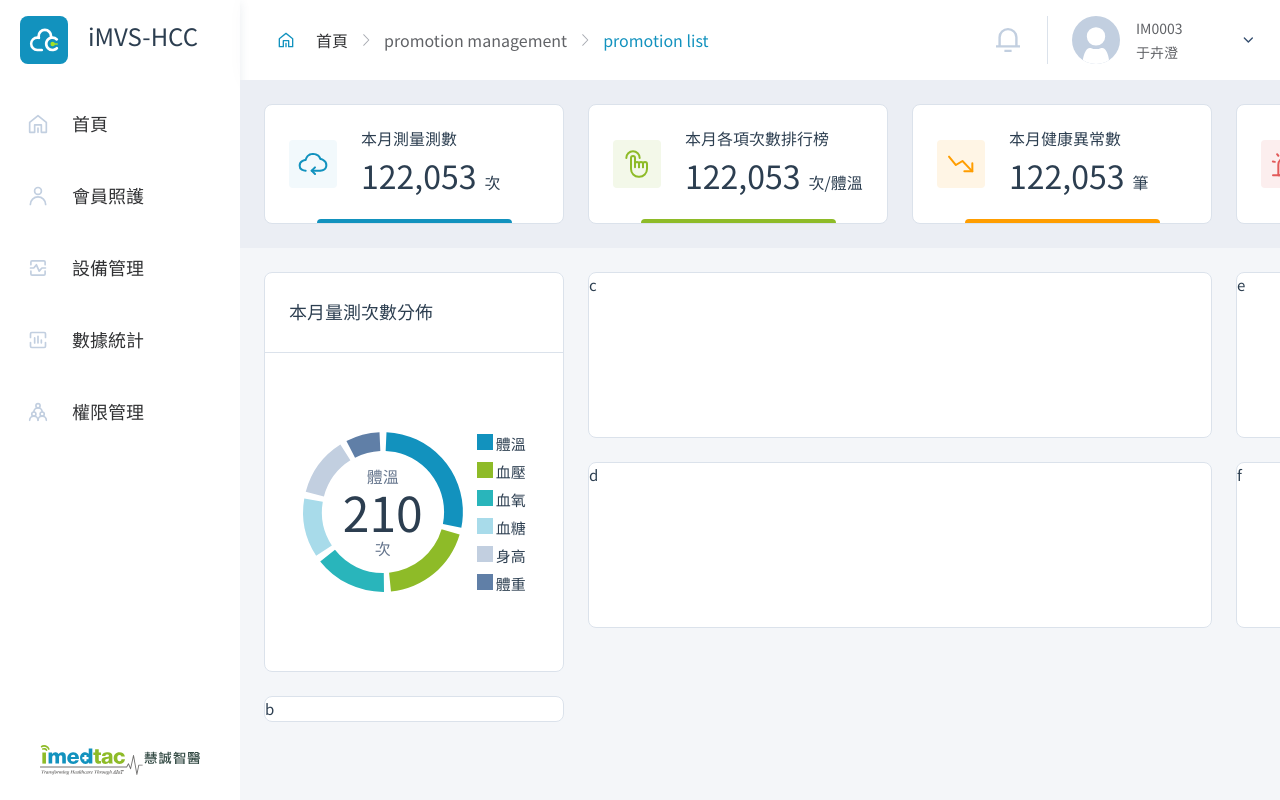
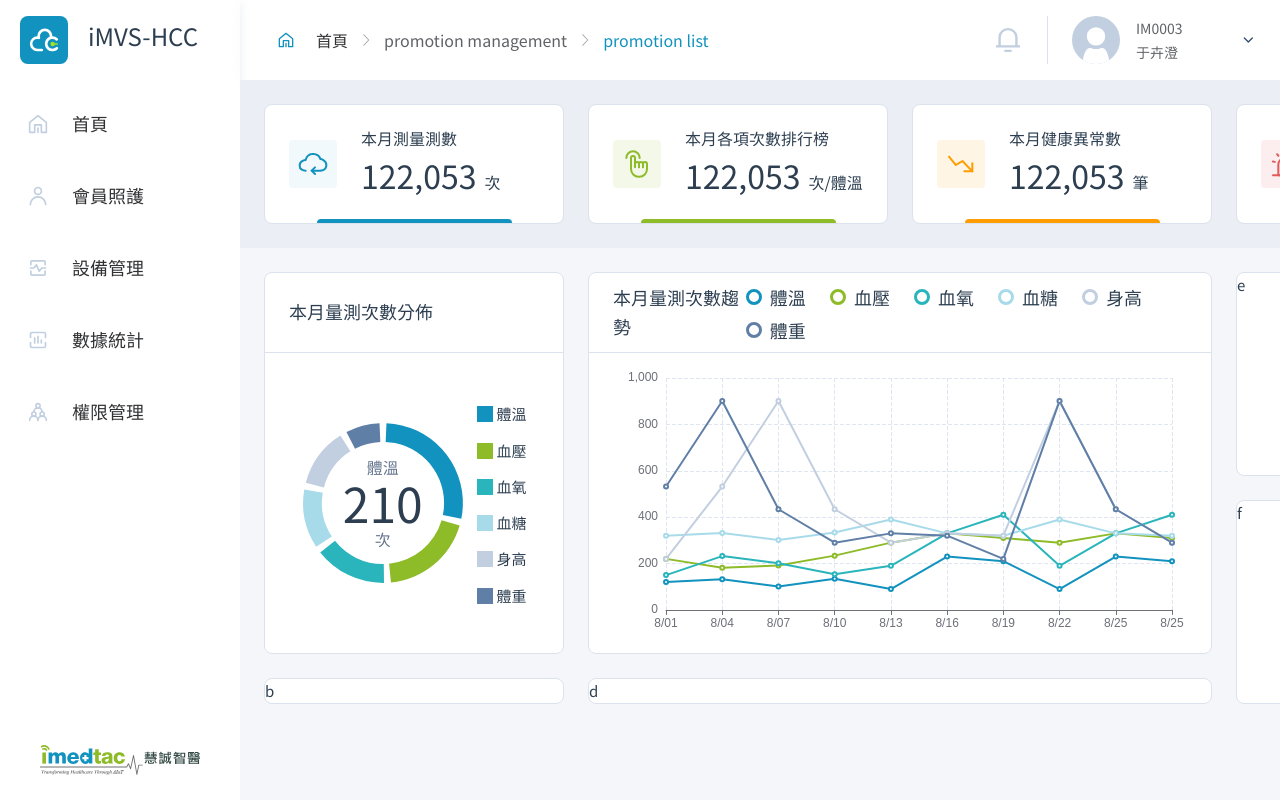
Before and after one commit to arashi5irene/bbAdmin, a Vue app: page /home in a window 1280 px wide. Built offline with nearby package versions, Linux system fonts and the light colour scheme.

Commit message:
feat linechart

```diff
--- a/src/components/HomeChart.vue
+++ b/src/components/HomeChart.vue
@@ -4,10 +4,10 @@
             <div class="cardTitle">
                 <p>本月量測次數分佈</p>
             </div>
-            <div class="p-6 w-full flex items-center" >
+            <div class="p-6 w-full h-[300px] flex items-center" >
                 <div class='relative w-3/4'>
-                    <div class="w-full flex justify-center">
-                        <div ref="chart" style="width: 100%; height: 270px" />
+                    <div class="w-full flex items-center">
+                        <div ref="pieChart1" style="width: 100%; height: 270px" />
                     </div>
                     <div class="absolute top-0 bottom-0 left-0 right-0 m-auto h-24">
                         <div class="w-full text-base text-center" style="color:#65758D">體溫</div>
@@ -15,10 +15,10 @@
                         <div class="w-full text-base text-center" style="color:#65758D">次</div>
                     </div>
                 </div>
-                <div class="list-nones w-1/4s">
-                    <div v-for="(item, i) in chartData" :key="i" class="w-full pt-1">
-                        <div class="w-4 h-4 inline-block" :style="getBgColorStyle(i)"></div>
-                        {{ item.name }}
+                <div class="list-nones w-1/4 h-4/5 flex flex-col justify-between">
+                    <div v-for="(item, i) in pieChart1tData" :key="i" class="w-full pt-1 flex items-center">
+                        <div class="w-4 h-4 inline-block mr-1" :style="getBgColorStyle(i)"></div>
+                        <p class="leading-4 inline-block">{{ item.name }}</p>
                     </div>
                 </div>
             </div>
@@ -27,7 +27,20 @@
         <div class="card w-full">b</div>
     </div>
     <div class="flex w-1/2 flex-wrap min-w-[648px]">
-        <div class="card w-full">c</div>
+        <div class="card w-full">
+            <div class="cardTitle flex justify-between">
+                <p>本月量測次數趨勢</p>
+                <div>
+                    <div v-for="(item, i) in pieChart1tData" :key="i" class="inline-block pt-1 mr-6">
+                        <div class="w-4 h-4 inline-block rounded-full border-solid mr-1" :style="getBorderColorStyle(i)"></div>
+                        {{ item.name }}
+                    </div>
+                </div>
+            </div>
+            <div class="p-6 w-full flex items-center h-[300px]" >
+                <div ref="lineChart1" style="width: 100%; height: 270px" />
+            </div>
+        </div>
         <div class="card w-full">d</div>
     </div>
 </template>
@@ -36,26 +49,105 @@ import {ref, onMounted} from 'vue'
 import * as echarts from 'echarts/core';
 import {
   TooltipComponent,
-  TooltipComponentOption,
-  LegendComponent,
-  LegendComponentOption
+  ToolboxComponent,
+  GridComponent
 } from 'echarts/components';
-import { PieChart, PieSeriesOption } from 'echarts/charts';
-import { LabelLayout } from 'echarts/features';
+import { PieChart,LineChart } from 'echarts/charts';
+import { UniversalTransition } from 'echarts/features';
 import { CanvasRenderer } from 'echarts/renderers';
 
 // 注册必须的组件
 echarts.use([
 TooltipComponent,
-  LegendComponent,
+  GridComponent,
   PieChart,
+  LineChart,
   CanvasRenderer,
-  LabelLayout
+  UniversalTransition
 ]);
 
-
-const chart = ref(null)
-const chartData = ref([
+const chartColor=ref(['#1292BE','#8EBB28','#29B5BB','#A8DBEA','#C2CFE0','#607FA7'])
+const lineChart1 = ref(null)
+const lineChart1Data = ref( [
+    {
+      name: '體溫',
+      type: 'line',
+      data: [120, 132, 101, 134, 90, 230, 210, 90, 230, 210]
+    },
+    {
+      name: '血壓',
+      type: 'line',
+      data: [220, 182, 191, 234, 290, 330, 310, 290, 330, 310]
+    },
+    {
+      name: '血氧',
+      type: 'line',
+      data: [150, 232, 201, 154, 190, 330, 410, 190, 330, 410]
+    },
+    {
+      name: '血糖',
+      type: 'line',
+      data: [320, 332, 301, 334, 390, 330, 320, 390, 330, 320]
+    },
+    {
+      name: '身高',
+      type: 'line',
+      data: [220, 532, 901, 434, 290, 330, 320, 901, 434, 290]
+    }
+    ,
+    {
+      name: '體重',
+      type: 'line',
+      data: [532, 901, 434, 290, 330, 320, 220, 901, 434, 290]
+    }
+  ])
+  function renderLineChart1() {
+    const myChart = echarts.init(lineChart1.value)
+    const option = {
+  tooltip: {
+    trigger: 'axis'
+  },
+  grid: {
+    // show:true,
+    top:10,
+    left: 15,
+    right: 15,
+    bottom: '3%',
+    containLabel: true
+  },
+  toolbox: {
+    feature: {
+      saveAsImage: {}
+    }
+  },
+  xAxis: {
+    type: 'category',
+    boundaryGap: false,
+    data: ['8/01', '8/04', '8/07', '8/10', '8/13', '8/16', '8/19', '8/22', '8/25', '8/25'],
+    splitLine:{
+        show:true,
+        interval :0,
+        lineStyle:{
+            type:'dashed'
+        }
+    },
+  },
+  yAxis: {
+    type: 'value',
+    splitLine:{
+        show:true,
+        lineStyle:{
+            type:'dashed'
+        }
+    },
+  },
+  color:chartColor.value,
+  series: lineChart1Data.value
+    }
+    myChart.setOption(option)
+  }
+const pieChart1 = ref(null)
+const pieChart1tData = ref([
         { value: 1048, name: '體溫' },
         { value: 735, name: '血壓' },
         { value: 580, name: '血氧' },
@@ -63,9 +155,8 @@ const chartData = ref([
         { value: 484, name: '身高' },
         { value: 300, name: '體重' }
       ])
-const chartColor=ref(['#1292BE','#8EBB28','#29B5BB','#A8DBEA','#C2CFE0','#607FA7'])
-function render() {
-  const myChart = echarts.init(chart.value)
+function renderPieChart1() {
+  const myChart = echarts.init(pieChart1.value)
 
   const option = {
 
@@ -100,17 +191,21 @@ function render() {
         show: false
       },
       color:chartColor.value,
-      data: chartData.value
+      data:pieChart1tData.value
     }
   ]
   }
 
   myChart.setOption(option)
 }
+const getBorderColorStyle = (i:number)=>{
+    return `border-color:${chartColor.value[i]}`||''
+}
 const getBgColorStyle = (i:number)=>{
     return `background:${chartColor.value[i]}`||''
 }
 onMounted(() => {
-  render()
+    renderPieChart1()
+    renderLineChart1()
 })
 </script>
```
